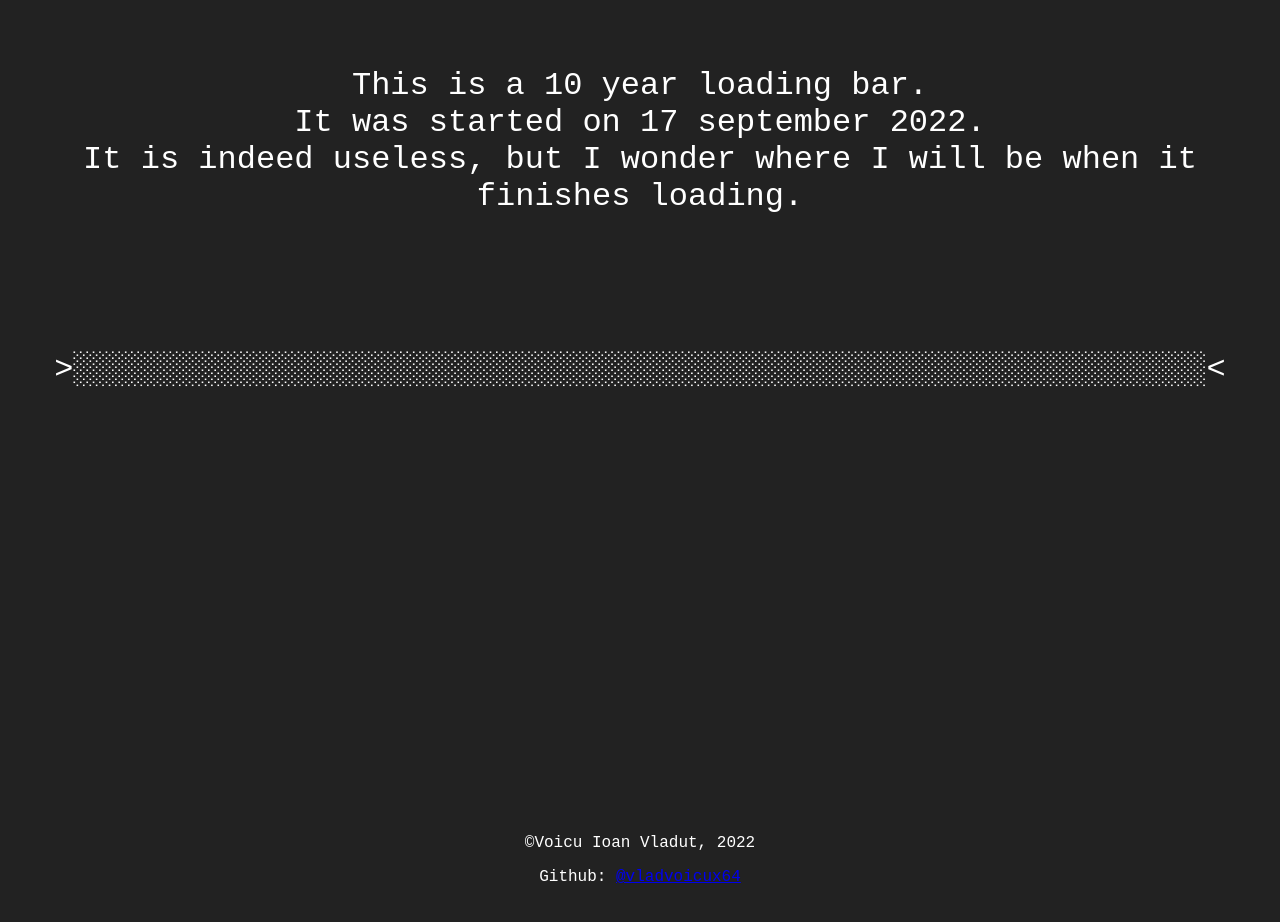
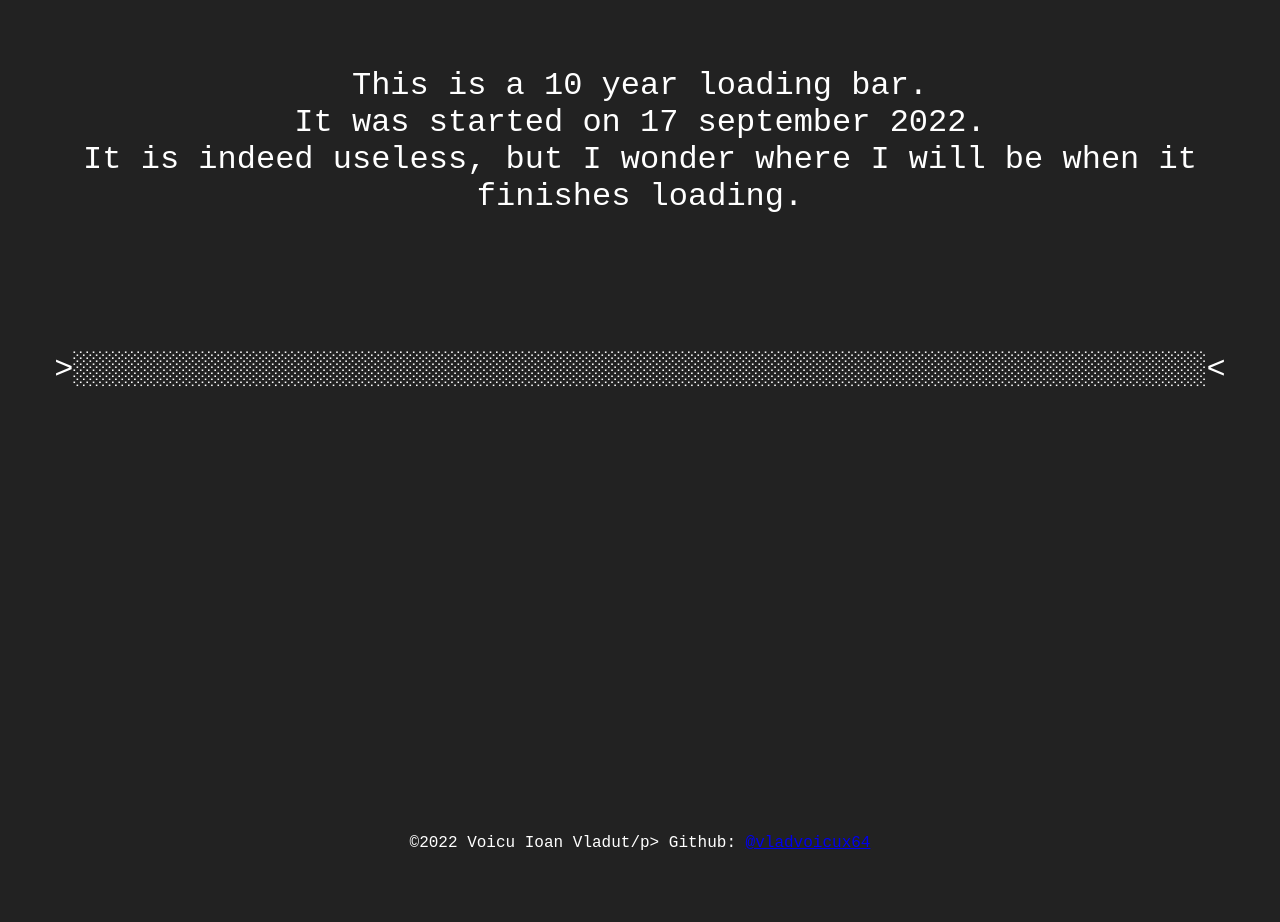
Before and after one commit to vladvoicux64/10yrlb, a website built with Parcel: page 10yrlb.html in a window 1280 px wide. Built offline with nearby package versions, Linux system fonts and the light colour scheme.

Commit message:
Initial commit.

```diff
--- a/10yrlb.html
+++ b/10yrlb.html
@@ -36,7 +36,7 @@
   <br>
   <br>
   <footer class="center footer">
-    <p id="name">©Voicu Ioan Vladut, 2022</p>
+    <p id="name">©2022 Voicu Ioan Vladut/p>
     <span>Github: <a href="https://github.com/vladvoicux64">@vladvoicux64</a></span>
   </footer>
 
```
